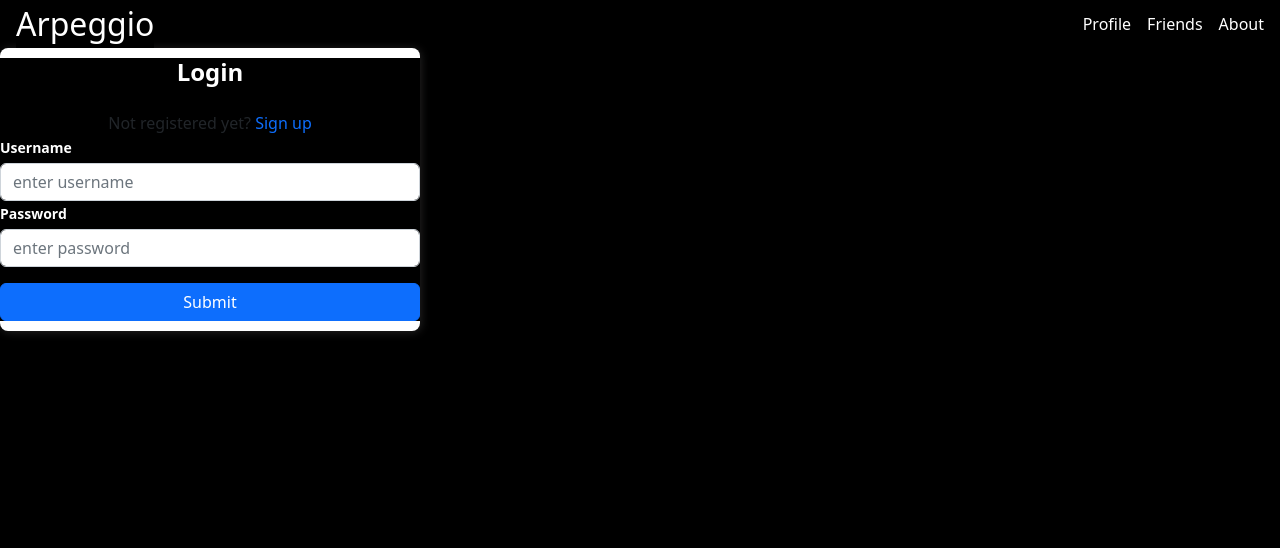
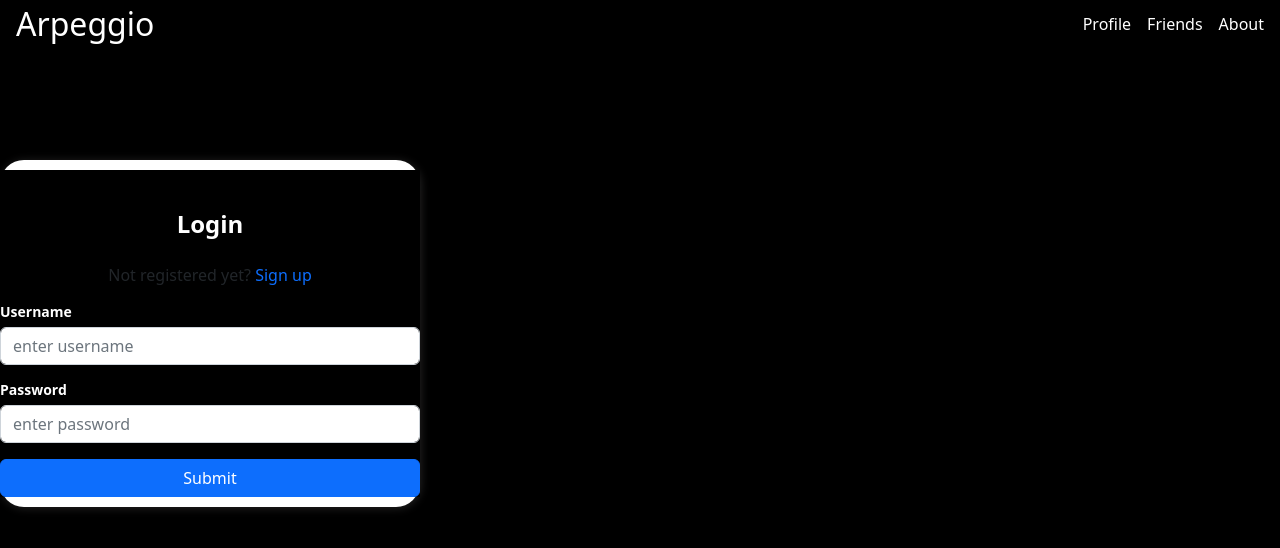
Before and after one commit to lucyz08/35LProject, a React (Create React App) app in the folder client/: page /auth in a window 1280 px wide. Shown: the top 548 px of the page. Built offline with nearby package versions, Linux system fonts and the light colour scheme.

Commit message:
login updates to work with rest of css

```diff
--- a/client/src/App.css
+++ b/client/src/App.css
@@ -12,29 +12,36 @@
 }
 
 .Auth-form {
+  position: absolute;
   width: 420px;
+  margin: 7em auto;
   box-shadow: rgba(230, 224, 224, 0.16) 1px 1px 10px;
   padding-top: 10px;
   padding-bottom: 10px;
-  border-radius: 8px;
+  border-radius: 1.5em;
   background-color: rgb(255, 255, 255);
 }
 
 .Auth-form-content{
   padding-left: 12%;
   padding-right: 12%;
+  color:rgb(255, 255, 255);
+  font-weight: 700;
+  letter-spacing: 1px;
 }
 
 .Auth-form-title{
   text-align: center;
+  padding-top: 40px;
   margin-bottom: 1em;
   font-size: 24px;
+  font-weight: bold;
   color: rgb(255, 255, 255);
-  font-weight: 800;
 }
 
 label {
   font-size: 14px;
   font-weight: 600;
   color: rgb(255, 255, 255);
+  margin-top: 1em;
 }
--- a/client/src/App.js
+++ b/client/src/App.js
@@ -7,6 +7,7 @@ import Auth from "./Auth"
 import { Routes, Route } from "react-router-dom"
 import "bootstrap/dist/css/bootstrap.min.css"
 import './App.css';
+import ProtectedRoutes from "./ProtectedRoutes"
 
 
 function App() {
@@ -22,12 +23,13 @@ function App() {
     <Navbar />
     <div>
       <Routes>
-        <Route path="/" element={<Home />} />
-        <Route path="/about" element={<About />} />
-        <Route path="/friends" element={<Friends />} />
-        <Route path="/profile" element={<Profile />} />
+        <Route element={<ProtectedRoutes />}>
+            <Route path="/" element={<Home />} />
+            <Route path="/about" element={<About />} />
+            <Route path="/friends" element={<Friends />} />
+            <Route path="/profile" element={<Profile />} />
+        </Route>
         <Route path="/auth" element={<Auth />} />
-        {/* <Route path="/register" element={<Register />} /> */}
       </Routes>
     </div>
   </>
--- /dev/null
+++ b/client/src/ProtectedRoutes.js
@@ -0,0 +1,13 @@
+import { Navigate, Outlet } from "react-router-dom";
+
+const useAuth = () => {
+    const user = {loggedIn: true}
+    return user && user.loggedIn;
+}
+
+const ProtectedRoutes = () => {
+    const isAuth = useAuth();
+    return isAuth ? <Outlet/> : <Navigate to="/auth"/>
+};
+
+export default ProtectedRoutes;
```
